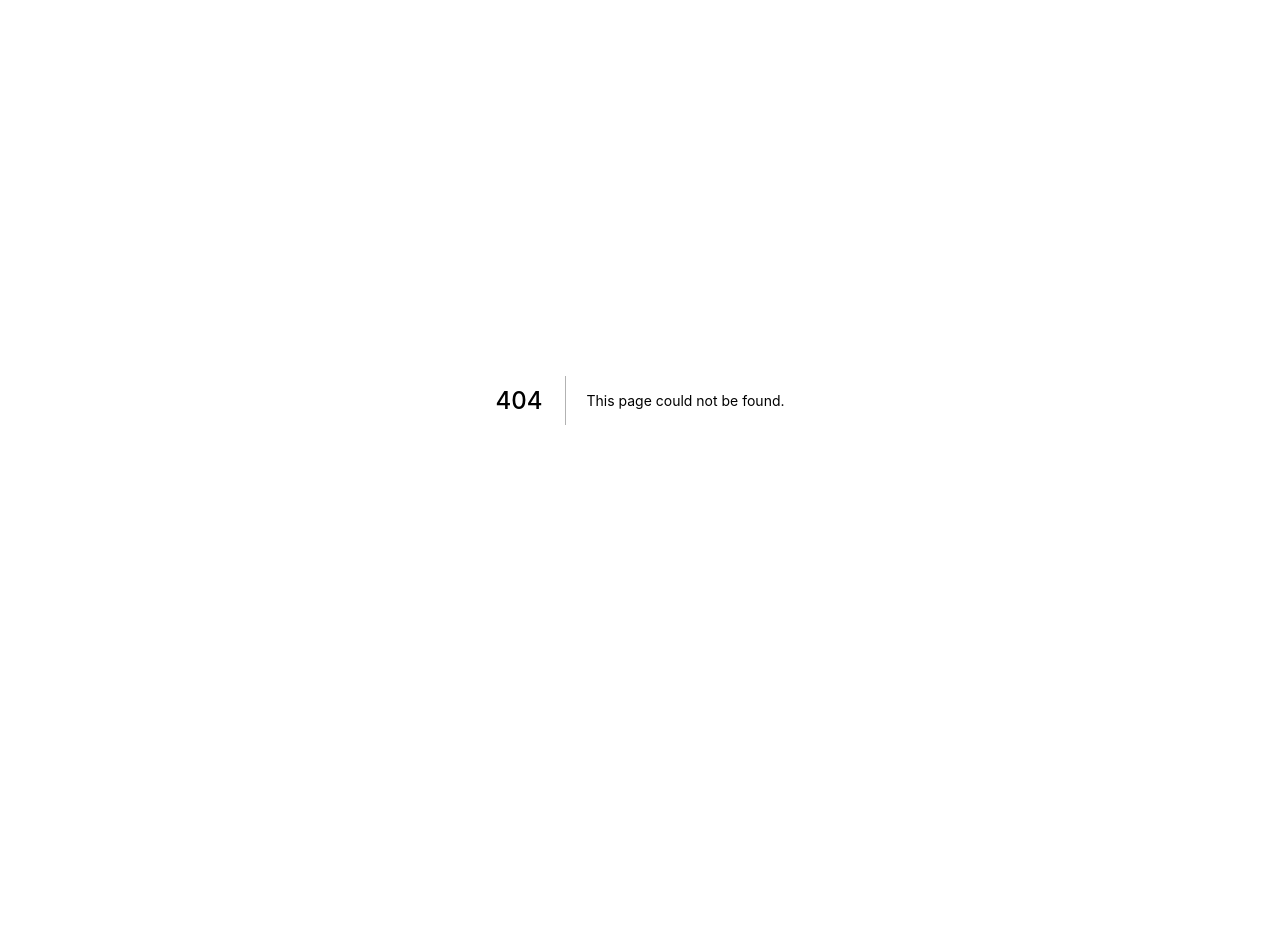
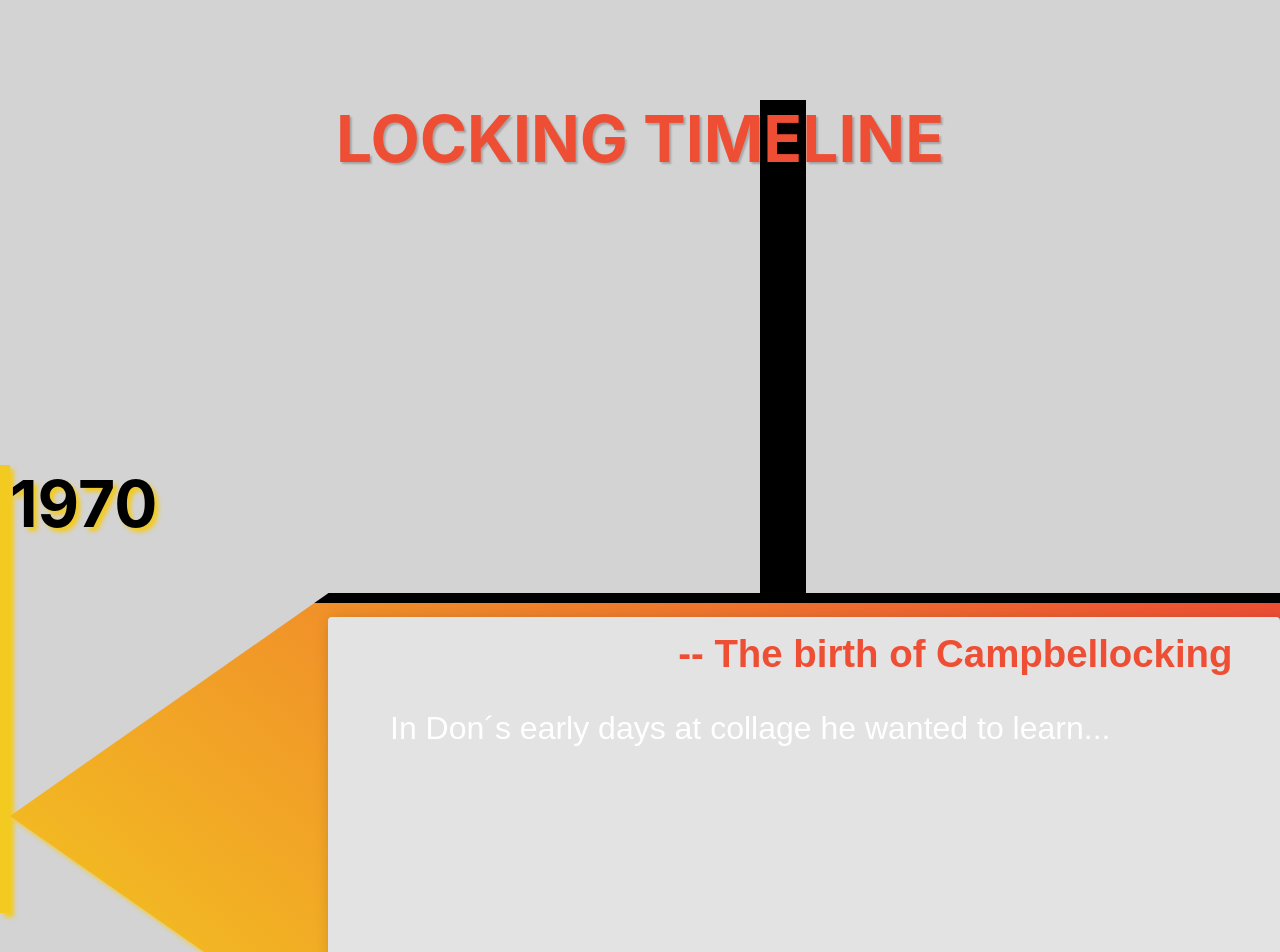
Before and after one commit to robonexx/lockingtimeline, a Next.js app: page /timeline in a window 1280 px wide. Before the commit this address had no page. Shown: the top 952 px of the page. Before the commit the page ends 800 px from the top, so only its background shows below. Built offline with nearby package versions, Linux system fonts and the light colour scheme.

Commit message:
Cards, svg line animations start, getting the structure working

```diff
--- a/package.json
+++ b/package.json
@@ -9,9 +9,12 @@
     "lint": "next lint"
   },
   "dependencies": {
+    "framer-motion": "^6.3.3",
     "next": "12.1.6",
     "react": "18.1.0",
-    "react-dom": "18.1.0"
+    "react-dom": "18.1.0",
+    "react-intersection-observer": "^9.1.0",
+    "sass": "^1.51.0"
   },
   "devDependencies": {
     "eslint": "8.15.0",
--- /dev/null
+++ b/pages/timeline.js
@@ -0,0 +1,173 @@
+import { motion, useAnimation } from 'framer-motion';
+
+import { useInView } from 'react-intersection-observer';
+
+import { useState, useEffect } from 'react';
+
+//styles
+import styles from '../styles/Timeline.module.scss';
+
+const years = [
+  {
+    year: 1970,
+    title: 'The birth of Campbellocking',
+    desc: 'In Don´s early days at collage he wanted to learn... ',
+  },
+  {
+    year: 1971,
+    title: 'title',
+    desc: 'Locking spread, the Campbellockers, Other groups around the area started doin shows, Gogo brother, 33 rpm, Wattswriters lorem lorem lorem',
+  },
+  {
+    year: 1972,
+    title: 'title',
+    desc: 'The lockers performed',
+  },
+  {
+    year: 1973,
+    title: 'title',
+    desc: 'Lockers plit, and kick and droppedLorem ipsum dolor sit, amet consectetur adipisicing elit. Deserunt fuga ratione est dolore explicabo sequi cum perspiciatis voluptates totam minima, at reprehenderit nam. Molesti mollitia,  quod ea atque accusamus possimus',
+  },
+  {
+    year: 1974,
+    title: 'title',
+    desc: 'New set ups of the lockers Lorem ipsum dolor sit, amet consectetur adipisicing elit. Deserunt fuga ratione est dolore explicabo sequi cum perspiciatis voluptates totam minima, at reprehenderit nam. Molesti mollitia,  quod ea atque accusamus possimus',
+  },
+  {
+    year: 1975,
+    title: 'title',
+    desc: 'Don continued, Fred was an actor, Lorem ipsum dolor sit, amet consectetur adipisicing elit. Deserunt fuga ratione est dolore explicabo sequi cum perspiciatis voluptates totam minima, at reprehenderit nam. Molesti mollitia,  quod ea atque accusamus possimus',
+  },
+];
+
+const cardVariant = {
+  hidden: { opacity: 0, scale: 0, X: 200 },
+  visible: {
+    opacity: 1,
+    scale: 2,
+    x: 0,
+    transition: { duration: 0.6 },
+  },
+};
+
+const Card = ({ year, desc, title }) => {
+  const [cardOpen, setCardOpen] = useState(false);
+  const control = useAnimation();
+  const [ref, inView] = useInView();
+
+  useEffect(() => {
+    if (inView) {
+      control.start('visible');
+    } else {
+      control.start('hidden');
+    }
+  }, [control, inView]);
+
+  return (
+    <motion.div
+      className={styles.card_wrapper}
+      ref={ref}
+      variants={cardVariant}
+      initial='visible'
+      animate={control}
+      >
+          <div className={styles.underlay}></div>
+      <span className={styles.year}>{year}</span>
+      <motion.div
+        className={styles.card}
+        /*  onClick={() => setCardOpen(!cardOpen)} */
+        layout
+        transition={{
+          layout: { duration: 0.6, type: 'spring', easing: 'ease' },
+        }}
+        initial={{ opacity: 0, y: 0 }}
+        animate={{ opacity: 1, y: 5, scale: [1, 1.05, 1.05, 1.01, 1] }}
+        style={{
+          borderRadius: '2px',
+          filter: 'drop-shadow(2px 2px 4px rgba(0,0,0,0.225)',
+        }}
+      >
+        <motion.h2>-- {title}</motion.h2>
+        {/* {cardOpen && (
+          <motion.div
+            className={styles.expand}
+            initial={{ opacity: 0, y: 0 }}
+            animate={{ opacity: 1, y: 5, scale: [1, 1.05, 1.05, 1.01, 1] }}
+          >
+            <p>{desc}</p>
+          </motion.div>
+        )} */}
+        <p>{desc}</p>
+      </motion.div>
+    </motion.div>
+  );
+};
+
+export default function timeline() {
+  return (
+    <motion.div className={styles.timeline}>
+      <h1 className={styles.timeline_heading}>LOCKING TIMELINE</h1>
+      <SvgLine />
+      {years.map(({ year, desc, title }) => (
+        <div key={year}>
+          <Card year={year} desc={desc} title={title}></Card>
+        </div>
+      ))}
+    </motion.div>
+  );
+}
+
+const SvgLine = () => {
+  const [visible, setVisible] = useState(true);
+
+  let lineHeight = 1000;
+
+  const transition = {
+    duration: 2,
+    ease: 'easeInOut',
+  };
+
+  const animateIn = {
+    pathLength: 1,
+    pathOffset: 0,
+  };
+  const animateOut = {
+    pathLength: 1,
+    pathOffset: 1,
+  };
+
+  return (
+    <motion.div className={styles.line}>
+      <motion.svg
+        fill='none'
+        stroke='currentColor'
+        viewBox='0 0 1 11'
+        xmlns='http://www.w3.org/2000/svg'
+        /* onTap={() => {
+          setVisible((val) => !val);
+        }} */
+      >
+        <motion.line
+          strokeWidth={5}
+          stroke='black'
+          initial={{ pathLength: 0, pathOffset: 0 }}
+          animate={visible ? animateIn : animateIn}
+          transition={transition}
+          x1='0'
+          y1='0'
+          x2='0'
+          y2='100%'
+        />
+      </motion.svg>
+    </motion.div>
+  );
+};
+
+/*
+  <svg viewBox="0 0 100 100" xmlns="http://www.w3.org/2000/svg">
+  <line x1="0" y1="80" x2="100" y2="20" stroke="black" />
+
+  <!-- If you do not specify the stroke
+       color the line will not be visible -->
+</svg>
+  */
--- /dev/null
+++ b/styles/Timeline.module.scss
@@ -0,0 +1,104 @@
+.timeline {
+    position: relative;
+    display: flex;
+    flex-direction: column;
+    justify-content: space-around;
+    max-width: 100vw;
+    min-height: 100vh;
+    background-color: lightgray;
+    color: #383838;
+
+}
+
+.timeline_heading {
+    position: relative;
+    margin-top: 100px;
+    font-size: 4rem;
+    text-align: center;
+    text-shadow: 2px 2px 2px rgba(0,0,0,.225);
+    color: #ee4e34;
+    z-index: 20;
+
+}
+
+.year {
+    color: #000;
+    font-weight: bold;
+    font-size: 2rem;
+}
+
+.card_wrapper {
+    position: relative;
+    width: 40rem;
+    height: 14rem;
+    margin: 400px auto;
+    z-index: 10;
+    filter: drop-shadow(2px 2px 1px #f3ca20);
+    border-left: #f3ca20 5px solid;
+
+}
+
+.underlay {
+    position: absolute;
+    width: 90%;
+    height: 90%;
+    width: 40rem;
+    height: 14rem;
+    margin-top: 10%;
+    padding: 0.5rem 1.25rem;
+    border-top: 5px black solid;
+    background-image:linear-gradient(220deg, #ee4e34, #f3ca20);
+    clip-path: polygon(25% 0%, 100% 0%, 100% 100%, 25% 100%, 0% 50%);
+
+
+}
+
+.card {
+    display: flex;
+    align-items: center;
+    justify-content: flex-start;
+    flex-direction: column;
+    font-family: sans-serif;
+    width: 75%;
+    height: 90%;
+    margin: 5% 0% 5% 25%;
+    padding: 0.5rem;
+    background-color: rgb(227, 227, 227);
+
+    }
+
+    .card h2 {
+        font-size: 1.2rem;
+        color: #ee4e34;
+        align-self: flex-end;
+        margin-right: 1rem;
+    }
+
+    .card p {
+        color: #fff;
+        font-size: 1rem;
+        padding: 1rem 0 0;
+        line-height: 1.2rem;
+        align-self: flex-start;
+        max-width: 80%;
+        margin-left: 5%;
+    }
+
+    .expand {
+        width: 400px;
+    }
+
+    .line {
+        position: absolute;
+        top: 0;
+        right: 20rem;
+        width:200px;
+        height: 100vh;
+        z-index: 1;
+
+        svg {
+            margin-top: 100px;
+            width: 46px;
+            /* height: 20%; */
+        }
+    }
--- a/styles/globals.css
+++ b/styles/globals.css
@@ -1,7 +1,6 @@
 html,
 body {
-  padding: 0;
-  margin: 0;
+
   font-family: -apple-system, BlinkMacSystemFont, Segoe UI, Roboto, Oxygen,
     Ubuntu, Cantarell, Fira Sans, Droid Sans, Helvetica Neue, sans-serif;
 }
@@ -12,5 +11,7 @@ a {
 }
 
 * {
+  padding: 0;
+  margin: 0;
   box-sizing: border-box;
 }
```
Also changed, not shown: pages/index.js (+1 -34 lines), 1 other file (tests, documents, lock files or other folders).
